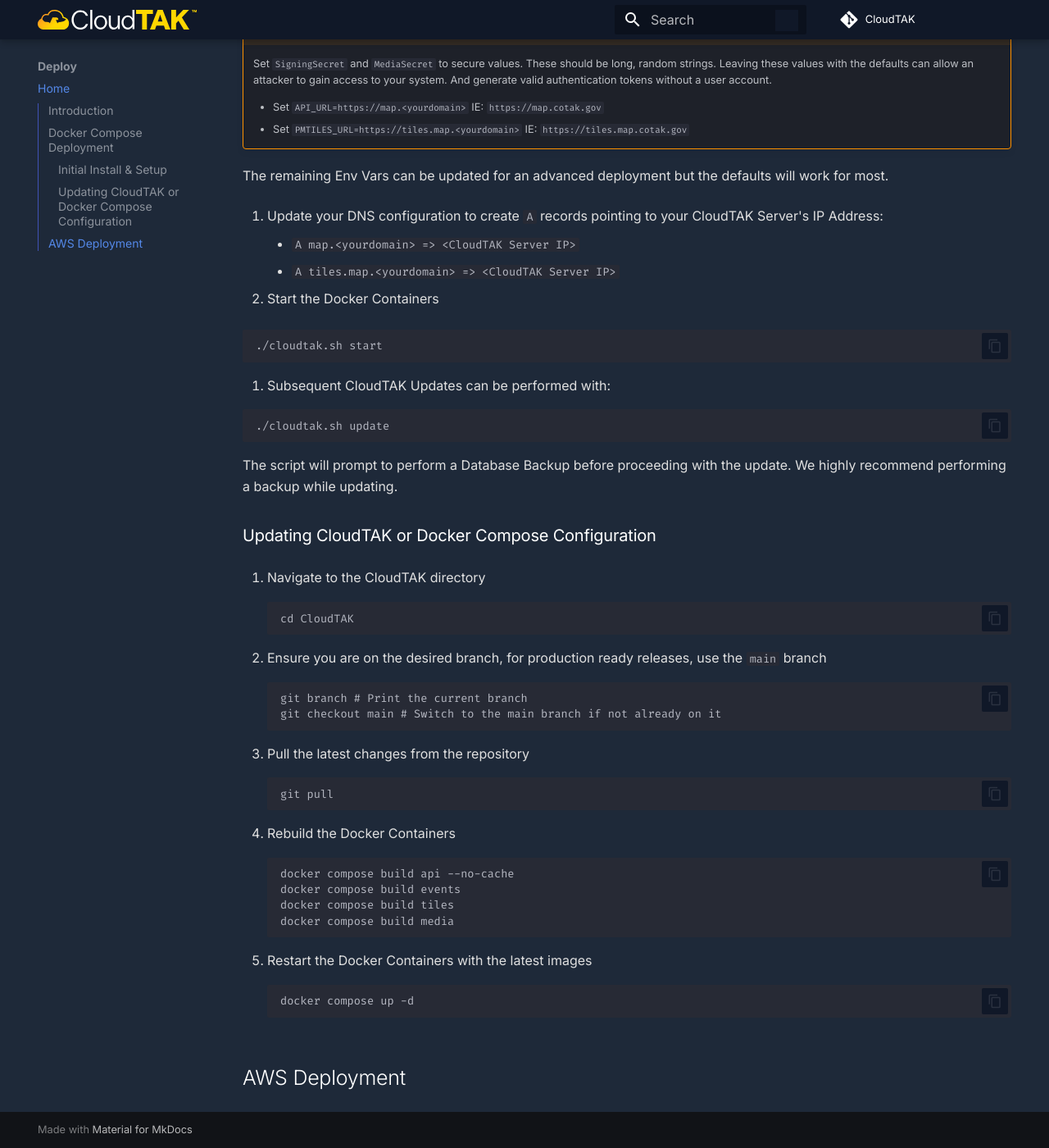
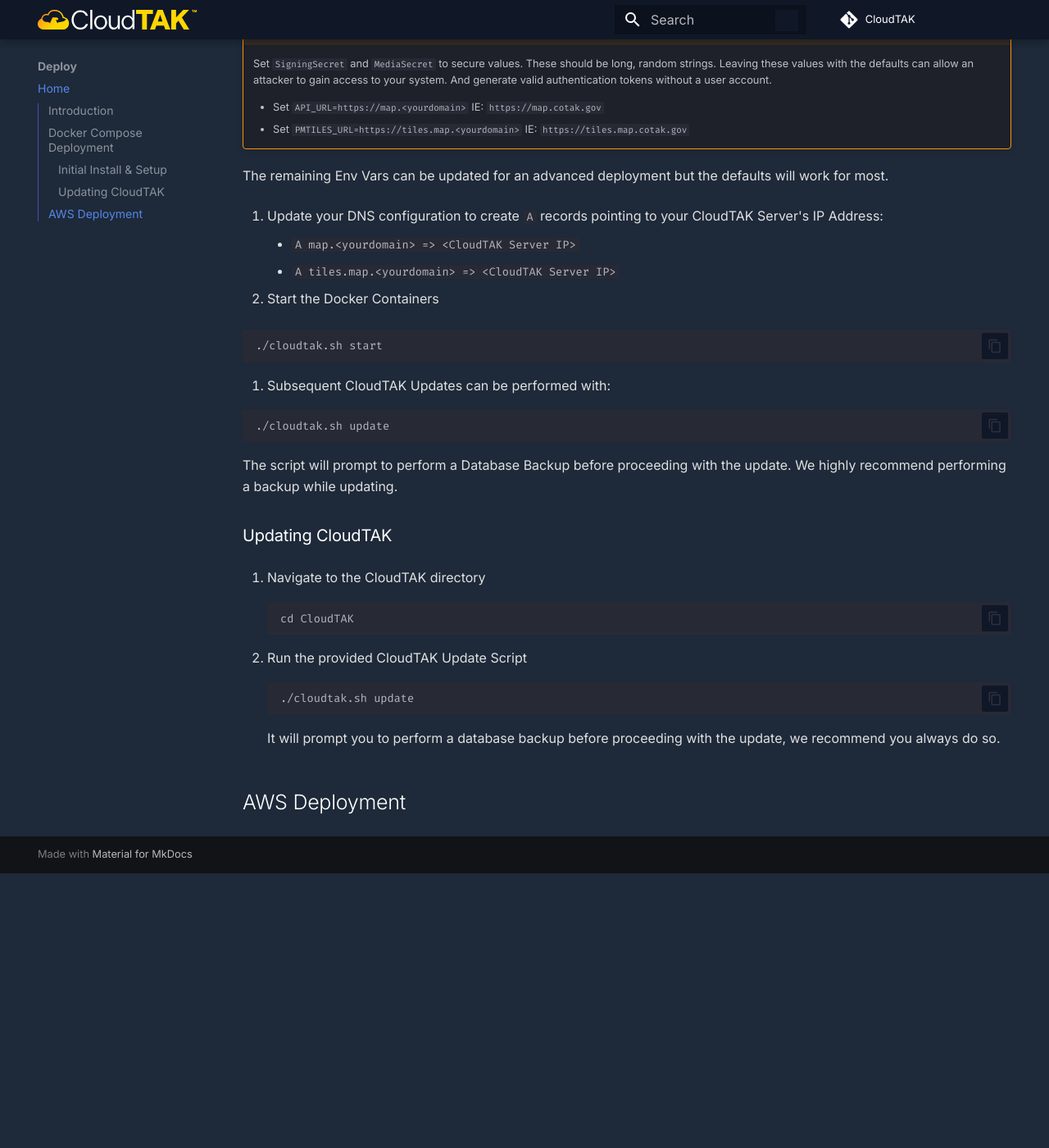
Before and after one commit to dfpc-coe/CloudTAK-Website, an MkDocs documentation site: the page built from docs/docs/deploy.md, in a window 1280 px wide and 1400 px high, scrolled down 1348 px. Shown: the whole window at 82% size. Built offline with MkDocs 1.6.1 and Material for MkDocs 9.7.7, drawn with Linux system fonts in a browser that asks for light colours; comment, search, counter and statistics services are not loaded; after the commit the page ends 2413 px from its top, so only the background shows below that.

Commit message:
Update Update

````diff
--- a/docs/docs/deploy.md
+++ b/docs/docs/deploy.md
@@ -88,7 +88,7 @@
 The script will prompt to perform a Database Backup before proceeding with the update.
 We highly recommend performing a backup while updating.
 
-### Updating CloudTAK or Docker Compose Configuration
+### Updating CloudTAK
 
 1. Navigate to the CloudTAK directory
 
@@ -96,32 +96,12 @@
     cd CloudTAK
     ```
 
-2. Ensure you are on the desired branch, for production ready releases, use the `main` branch
+2. Run the provided CloudTAK Update Script
 
     ```
-    git branch # Print the current branch
-    git checkout main # Switch to the main branch if not already on it
+    ./cloudtak.sh update
     ```
 
-2. Pull the latest changes from the repository
-
-    ```
-    git pull
-    ```
-
-3. Rebuild the Docker Containers
-
-    ```
-    docker compose build api --no-cache
-    docker compose build events
-    docker compose build tiles
-    docker compose build media
-    ```
-
-4. Restart the Docker Containers with the latest images
-
-    ```
-    docker compose up -d
-    ```
+    It will prompt you to perform a database backup before proceeding with the update, we recommend you always do so.
 
 ## AWS Deployment
````
Also changed, not shown: docs/docs/develop.md (+2 -16 lines).
